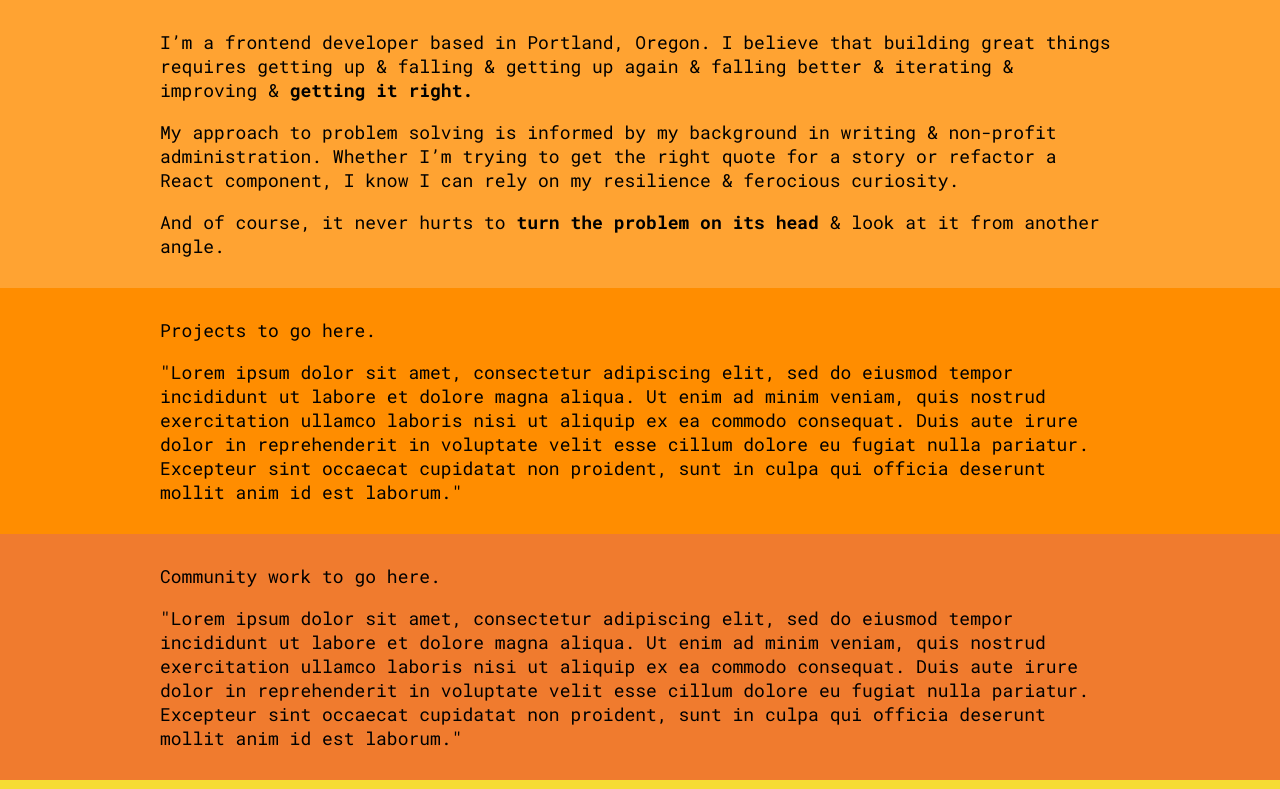
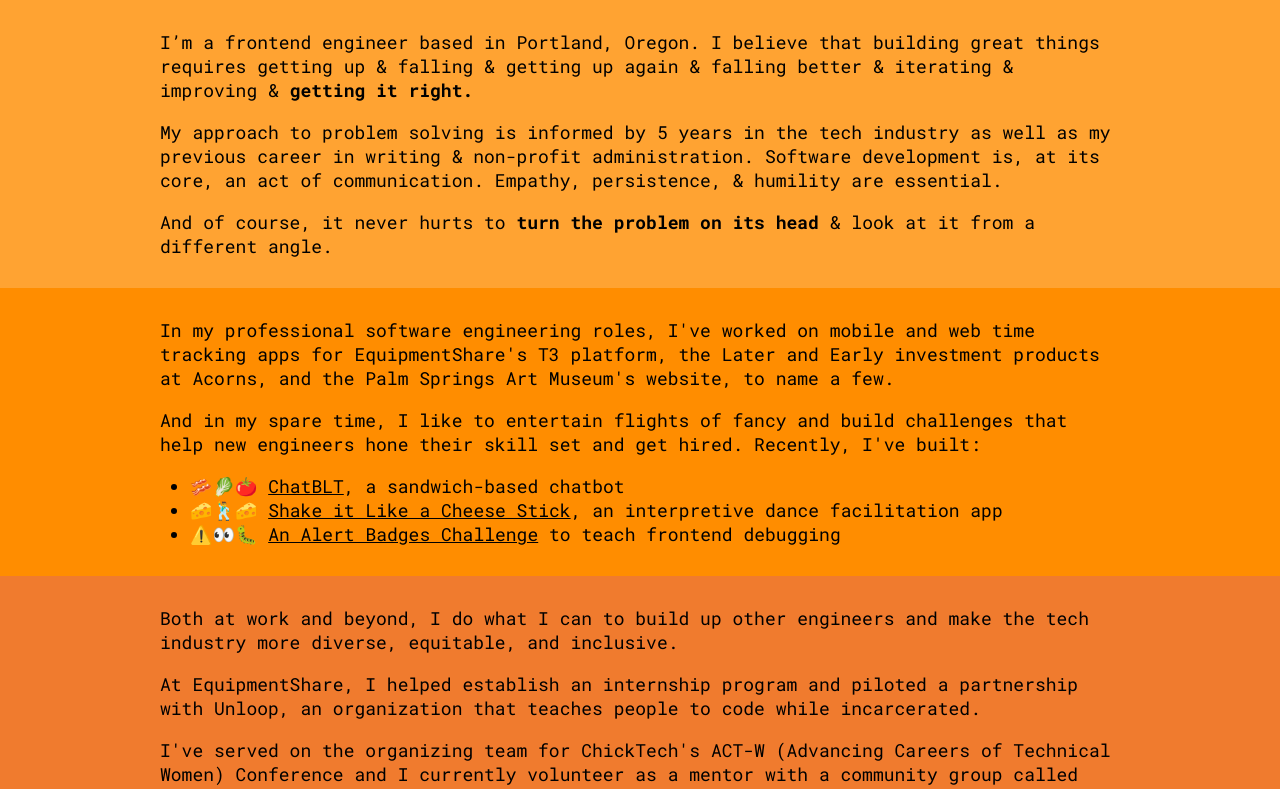
Before and after one commit to MollyJeanB/mollyjeanbennett.com, a Next.js app: page / in a window 1280 px wide. Shown: the part 460-1249 px from the top of the page. Built offline with nearby package versions, Linux system fonts and the light colour scheme.

Commit message:
[F] Update copy

```diff
--- a/src/components/footer/footer.module.css
+++ b/src/components/footer/footer.module.css
@@ -13,7 +13,6 @@
 }
 
 .link {
-	text-decoration: underline;
 	padding-bottom: var(--size-xs);
 }
 
--- /dev/null
+++ b/src/components/homePageContent/sections.tsx
@@ -0,0 +1,110 @@
+import { Footer } from "@/components"
+import { ReactNode } from "react"
+
+export type SectionContentType = {
+	title: string
+	body: ReactNode | string
+}
+
+export const sections: SectionContentType[] = [
+	{
+		title: "Bio",
+		body: (
+			<>
+				<p>
+					I’m a frontend engineer based in Portland, Oregon. I believe that
+					building great things requires getting up & falling & getting up again
+					& falling better & iterating & improving & <b>getting it right.</b>
+				</p>
+				<p>
+					My approach to problem solving is informed by 5 years in the tech
+					industry as well as my previous career in writing & non-profit
+					administration. Software development is, at its core, an act of
+					communication. Empathy, persistence, & humility are essential.
+				</p>
+				<p>
+					And of course, it never hurts to <b>turn the problem on its head</b> &
+					look at it from a different angle.
+				</p>
+			</>
+		),
+	},
+	{
+		title: "Projects",
+		body: (
+			<>
+				<p>
+					In my professional software engineering roles, I've worked on mobile
+					and web time tracking apps for EquipmentShare's T3 platform, the Later
+					and Early investment products at Acorns, and the Palm Springs Art
+					Museum's website, to name a few.
+				</p>
+				<p>
+					And in my spare time, I like to entertain flights of fancy and build
+					challenges that help new engineers hone their skill set and get hired.
+					Recently, I've built:
+				</p>
+				<ul>
+					<li>
+						🥓🥬🍅{" "}
+						<a href={"https://www.chat-blt.com/"} target={"blank"}>
+							ChatBLT
+						</a>
+						, a sandwich-based chatbot
+					</li>
+					<li>
+						🧀🕺🧀{" "}
+						<a
+							href={"https://www.shake-it-like-a-cheese-stick.com/"}
+							target={"blank"}
+						>
+							Shake it Like a Cheese Stick
+						</a>
+						, an interpretive dance facilitation app
+					</li>
+					<li>
+						⚠️👀🐛{" "}
+						<a
+							href={"https://replit.com/@MJB/Alert-Badges-challenge"}
+							target={"blank"}
+						>
+							An Alert Badges Challenge
+						</a>{" "}
+						to teach frontend debugging
+					</li>
+				</ul>
+			</>
+		),
+	},
+	{
+		title: "Community",
+		body: (
+			<>
+				<p>
+					Both at work and beyond, I do what I can to build up other engineers
+					and make the tech industry more diverse, equitable, and inclusive.
+				</p>
+				<p>
+					At EquipmentShare, I helped establish an internship program and
+					piloted a partnership with Unloop, an organization that teaches people
+					to code while incarcerated.
+				</p>
+				<p>
+					I've served on the organizing team for ChickTech's ACT-W (Advancing
+					Careers of Technical Women) Conference and I currently volunteer as a
+					mentor with a community group called Empathetech, which helps
+					non-traditional engineers find their first role. Because we all
+					deserve to thrive in tech :)
+				</p>
+			</>
+		),
+	},
+	{
+		title: "Contact",
+		body: (
+			<>
+				<Footer />
+			</>
+		),
+	},
+]
--- a/src/content/sections.tsx
+++ /dev/null
@@ -1,74 +0,0 @@
-import { Footer } from "@/components"
-import { ReactNode } from "react"
-
-export type SectionContentType = {
-	title: string
-	body: ReactNode | string
-}
-
-export const sections: SectionContentType[] = [
-	{
-		title: "Bio",
-		body: (
-			<>
-				<p>
-					I’m a frontend developer based in Portland, Oregon. I believe that
-					building great things requires getting up & falling & getting up again
-					& falling better & iterating & improving & <b>getting it right.</b>
-				</p>
-				<p>
-					My approach to problem solving is informed by my background in writing
-					& non-profit administration. Whether I’m trying to get the right quote
-					for a story or refactor a React component, I know I can rely on my
-					resilience & ferocious curiosity.
-				</p>
-				<p>
-					And of course, it never hurts to <b>turn the problem on its head</b> &
-					look at it from another angle.
-				</p>
-			</>
-		),
-	},
-	{
-		title: "Projects",
-		body: (
-			<>
-				<p>Projects to go here.</p>
-				<p>
-					"Lorem ipsum dolor sit amet, consectetur adipiscing elit, sed do
-					eiusmod tempor incididunt ut labore et dolore magna aliqua. Ut enim ad
-					minim veniam, quis nostrud exercitation ullamco laboris nisi ut
-					aliquip ex ea commodo consequat. Duis aute irure dolor in
-					reprehenderit in voluptate velit esse cillum dolore eu fugiat nulla
-					pariatur. Excepteur sint occaecat cupidatat non proident, sunt in
-					culpa qui officia deserunt mollit anim id est laborum."
-				</p>
-			</>
-		),
-	},
-	{
-		title: "Community",
-		body: (
-			<>
-				<p>Community work to go here.</p>
-				<p>
-					"Lorem ipsum dolor sit amet, consectetur adipiscing elit, sed do
-					eiusmod tempor incididunt ut labore et dolore magna aliqua. Ut enim ad
-					minim veniam, quis nostrud exercitation ullamco laboris nisi ut
-					aliquip ex ea commodo consequat. Duis aute irure dolor in
-					reprehenderit in voluptate velit esse cillum dolore eu fugiat nulla
-					pariatur. Excepteur sint occaecat cupidatat non proident, sunt in
-					culpa qui officia deserunt mollit anim id est laborum."
-				</p>
-			</>
-		),
-	},
-	{
-		title: "Contact",
-		body: (
-			<>
-				<Footer />
-			</>
-		),
-	},
-]
--- a/src/pages/index.tsx
+++ b/src/pages/index.tsx
@@ -8,7 +8,7 @@
 	TextSection,
 } from "@/components"
 import { useSectionsRefs } from "@/utilities/useSectionsRefs"
-import { sections } from "@/content/sections"
+import { sections } from "@/components/homePageContent/sections"
 
 export default function Home() {
 	const pageSections = useSectionsRefs(sections)
--- a/src/styles/globals.css
+++ b/src/styles/globals.css
@@ -19,9 +19,12 @@
 
 a {
 	color: inherit;
-	text-decoration: none;
 }
 
 p:not(:last-child) {
 	padding-bottom: var(--size-s);
 }
+
+ul {
+	margin-left: var(--size-m);
+}
--- a/src/utilities/useSectionsRefs.tsx
+++ b/src/utilities/useSectionsRefs.tsx
@@ -1,5 +1,5 @@
 import { useRef, RefObject } from "react"
-import { SectionContentType } from "@/content/sections"
+import { SectionContentType } from "@/components/homePageContent/sections"
 
 export type SectionType = {
 	content: SectionContentType
```
